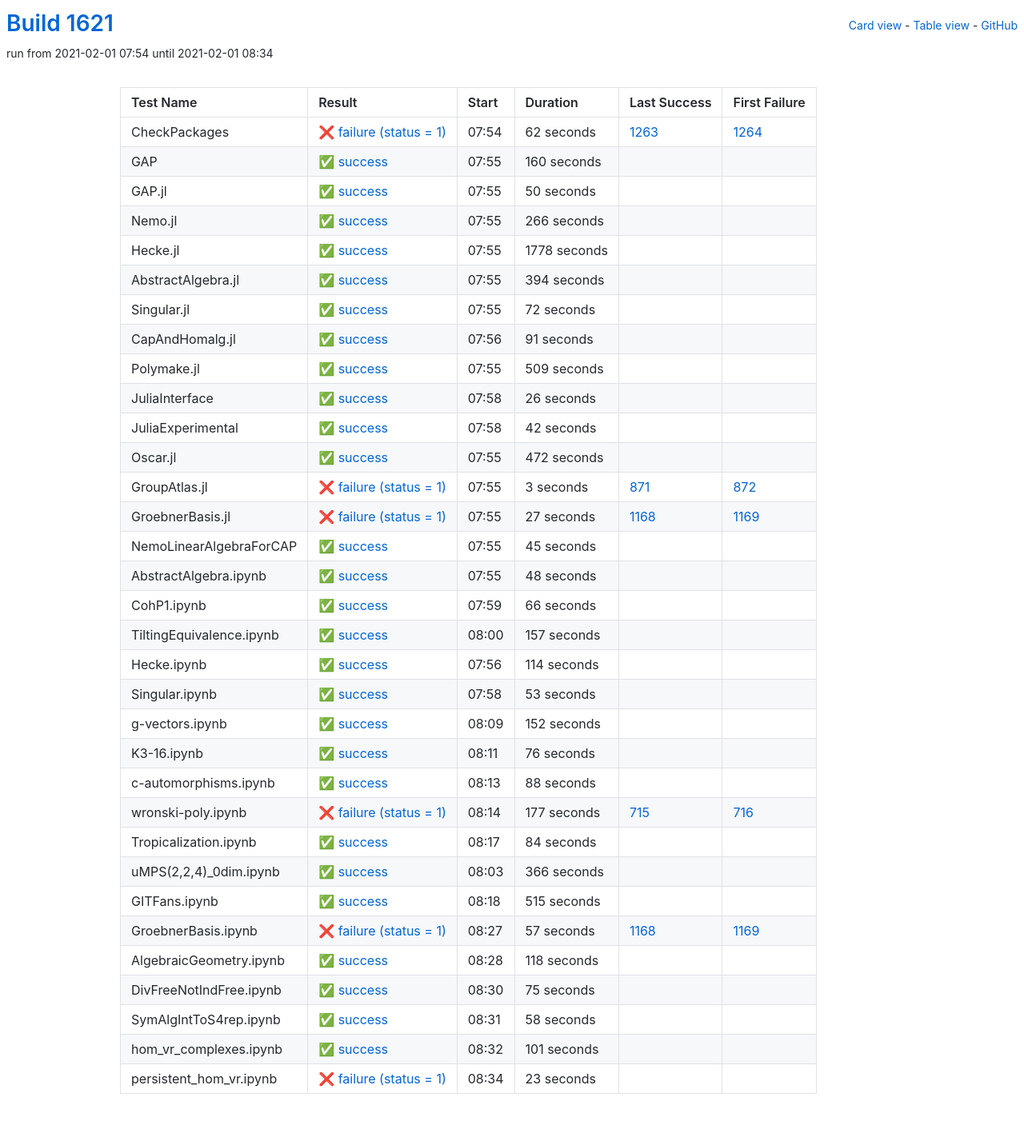
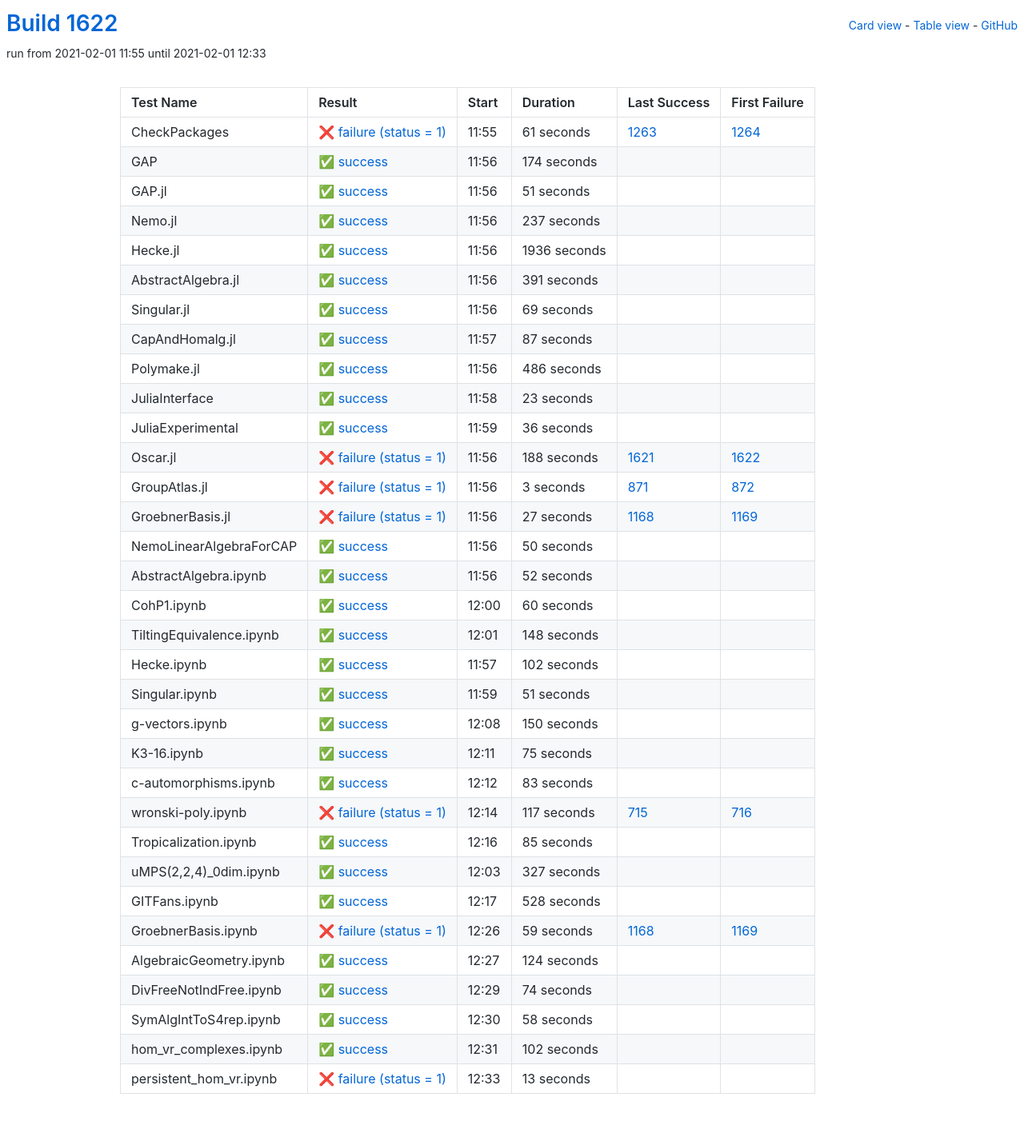
Before and after one commit to oscar-system/oscar-ci-status-stable, a Jekyll site: the page built from table.html, in a window 1280 px wide. Shown: the whole page at 80% size. Built offline with Jekyll 4.4.1, drawn with Linux system fonts in a browser that asks for light colours.

Commit message:
Build #1622

```diff
--- a/_data/ci.yml
+++ b/_data/ci.yml
@@ -1,6 +1,6 @@
 ---
-build: 1621
-build_url: https://oscarci.mathematik.uni-kl.de/job/oscar-stable/1621/
+build: 1622
+build_url: https://oscarci.mathematik.uni-kl.de/job/oscar-stable/1622/
 job: oscar-stable
 organization: oscar-system
 repo: oscar-ci-status-stable
@@ -8,152 +8,152 @@ repourl: https://github.com/oscar-system/oscar-ci-status-stable
 tests:
 - name: CheckPackages
   id: checkpackages
-  log: https://oscarci.mathematik.uni-kl.de/job/oscar-stable/1621/artifact/logs/build-1621/CheckPackages.log
-  start: 2021-02-01 07:54
+  log: https://oscarci.mathematik.uni-kl.de/job/oscar-stable/1622/artifact/logs/build-1622/CheckPackages.log
+  start: 2021-02-01 11:55
   success: false
   exitcode: 1
   status: failure
-  duration: 62
+  duration: 61
   last_success: 1263
   last_success_url: https://oscarci.mathematik.uni-kl.de/job/oscar-stable/1263/
   first_failure: 1264
   first_failure_url: https://oscarci.mathematik.uni-kl.de/job/oscar-stable/1264/
 - name: GAP
   id: gap
-  log: https://oscarci.mathematik.uni-kl.de/job/oscar-stable/1621/artifact/logs/build-1621/GAP.log
-  start: 2021-02-01 07:55
+  log: https://oscarci.mathematik.uni-kl.de/job/oscar-stable/1622/artifact/logs/build-1622/GAP.log
+  start: 2021-02-01 11:56
   success: true
   exitcode: 0
   status: success
-  duration: 160
+  duration: 174
   last_success: false
   last_success_url:
   first_failure: false
   first_failure_url:
 - name: GAP.jl
   id: gap-jl
-  log: https://oscarci.mathematik.uni-kl.de/job/oscar-stable/1621/artifact/logs/build-1621/GAP.jl.log
-  start: 2021-02-01 07:55
+  log: https://oscarci.mathematik.uni-kl.de/job/oscar-stable/1622/artifact/logs/build-1622/GAP.jl.log
+  start: 2021-02-01 11:56
   success: true
   exitcode: 0
   status: success
-  duration: 50
+  duration: 51
   last_success: false
   last_success_url:
   first_failure: false
   first_failure_url:
 - name: Nemo.jl
   id: nemo-jl
-  log: https://oscarci.mathematik.uni-kl.de/job/oscar-stable/1621/artifact/logs/build-1621/Nemo.jl.log
-  start: 2021-02-01 07:55
+  log: https://oscarci.mathematik.uni-kl.de/job/oscar-stable/1622/artifact/logs/build-1622/Nemo.jl.log
+  start: 2021-02-01 11:56
   success: true
   exitcode: 0
   status: success
-  duration: 266
+  duration: 237
   last_success: false
   last_success_url:
   first_failure: false
   first_failure_url:
 - name: Hecke.jl
   id: hecke-jl
-  log: https://oscarci.mathematik.uni-kl.de/job/oscar-stable/1621/artifact/logs/build-1621/Hecke.jl.log
-  start: 2021-02-01 07:55
+  log: https://oscarci.mathematik.uni-kl.de/job/oscar-stable/1622/artifact/logs/build-1622/Hecke.jl.log
+  start: 2021-02-01 11:56
   success: true
   exitcode: 0
   status: success
-  duration: 1778
+  duration: 1936
   last_success: false
   last_success_url:
   first_failure: false
   first_failure_url:
 - name: AbstractAlgebra.jl
   id: abstractalgebra-jl
-  log: https://oscarci.mathematik.uni-kl.de/job/oscar-stable/1621/artifact/logs/build-1621/AbstractAlgebra.jl.log
-  start: 2021-02-01 07:55
+  log: https://oscarci.mathematik.uni-kl.de/job/oscar-stable/1622/artifact/logs/build-1622/AbstractAlgebra.jl.log
+  start: 2021-02-01 11:56
   success: true
   exitcode: 0
   status: success
-  duration: 394
+  duration: 391
   last_success: false
   last_success_url:
   first_failure: false
   first_failure_url:
 - name: Singular.jl
   id: singular-jl
-  log: https://oscarci.mathematik.uni-kl.de/job/oscar-stable/1621/artifact/logs/build-1621/Singular.jl.log
-  start: 2021-02-01 07:55
+  log: https://oscarci.mathematik.uni-kl.de/job/oscar-stable/1622/artifact/logs/build-1622/Singular.jl.log
+  start: 2021-02-01 11:56
   success: true
   exitcode: 0
   status: success
-  duration: 72
+  duration: 69
   last_success: false
   last_success_url:
   first_failure: false
   first_failure_url:
 - name: CapAndHomalg.jl
   id: capandhomalg-jl
-  log: https://oscarci.mathematik.uni-kl.de/job/oscar-stable/1621/artifact/logs/build-1621/CapAndHomalg.jl.log
-  start: 2021-02-01 07:56
+  log: https://oscarci.mathematik.uni-kl.de/job/oscar-stable/1622/artifact/logs/build-1622/CapAndHomalg.jl.log
+  start: 2021-02-01 11:57
   success: true
   exitcode: 0
   status: success
-  duration: 91
+  duration: 87
   last_success: false
   last_success_url:
   first_failure: false
   first_failure_url:
 - name: Polymake.jl
   id: polymake-jl
-  log: https://oscarci.mathematik.uni-kl.de/job/oscar-stable/1621/artifact/logs/build-1621/Polymake.jl.log
-  start: 2021-02-01 07:55
+  log: https://oscarci.mathematik.uni-kl.de/job/oscar-stable/1622/artifact/logs/build-1622/Polymake.jl.log
+  start: 2021-02-01 11:56
   success: true
   exitcode: 0
   status: success
-  duration: 509
+  duration: 486
   last_success: false
   last_success_url:
   first_failure: false
   first_failure_url:
 - name: JuliaInterface
   id: juliainterface
-  log: https://oscarci.mathematik.uni-kl.de/job/oscar-stable/1621/artifact/logs/build-1621/JuliaInterface.log
-  start: 2021-02-01 07:58
+  log: https://oscarci.mathematik.uni-kl.de/job/oscar-stable/1622/artifact/logs/build-1622/JuliaInterface.log
+  start: 2021-02-01 11:58
   success: true
   exitcode: 0
   status: success
-  duration: 26
+  duration: 23
   last_success: false
   last_success_url:
   first_failure: false
   first_failure_url:
 - name: JuliaExperimental
   id: juliaexperimental
-  log: https://oscarci.mathematik.uni-kl.de/job/oscar-stable/1621/artifact/logs/build-1621/JuliaExperimental.log
-  start: 2021-02-01 07:58
+  log: https://oscarci.mathematik.uni-kl.de/job/oscar-stable/1622/artifact/logs/build-1622/JuliaExperimental.log
+  start: 2021-02-01 11:59
   success: true
   exitcode: 0
   status: success
-  duration: 42
+  duration: 36
   last_success: false
   last_success_url:
   first_failure: false
   first_failure_url:
 - name: Oscar.jl
   id: oscar-jl
-  log: https://oscarci.mathematik.uni-kl.de/job/oscar-stable/1621/artifact/logs/build-1621/Oscar.jl.log
-  start: 2021-02-01 07:55
-  success: true
-  exitcode: 0
-  status: success
-  duration: 472
-  last_success: false
-  last_success_url:
-  first_failure: false
-  first_failure_url:
+  log: https://oscarci.mathematik.uni-kl.de/job/oscar-stable/1622/artifact/logs/build-1622/Oscar.jl.log
+  start: 2021-02-01 11:56
+  success: false
+  exitcode: 1
+  status: failure
+  duration: 188
+  last_success: 1621
+  last_success_url: https://oscarci.mathematik.uni-kl.de/job/oscar-stable/1621/
+  first_failure: 1622
+  first_failure_url: https://oscarci.mathematik.uni-kl.de/job/oscar-stable/1622/
 - name: GroupAtlas.jl
   id: groupatlas-jl
-  log: https://oscarci.mathematik.uni-kl.de/job/oscar-stable/1621/artifact/logs/build-1621/GroupAtlas.jl.log
-  start: 2021-02-01 07:55
+  log: https://oscarci.mathematik.uni-kl.de/job/oscar-stable/1622/artifact/logs/build-1622/GroupAtlas.jl.log
+  start: 2021-02-01 11:56
   success: false
   exitcode: 1
   status: failure
@@ -164,8 +164,8 @@ tests:
   first_failure_url: https://oscarci.mathematik.uni-kl.de/job/oscar-stable/872/
 - name: GroebnerBasis.jl
   id: groebnerbasis-jl
-  log: https://oscarci.mathematik.uni-kl.de/job/oscar-stable/1621/artifact/logs/build-1621/GroebnerBasis.jl.log
-  start: 2021-02-01 07:55
+  log: https://oscarci.mathematik.uni-kl.de/job/oscar-stable/1622/artifact/logs/build-1622/GroebnerBasis.jl.log
+  start: 2021-02-01 11:56
   success: false
   exitcode: 1
   status: failure
@@ -176,188 +176,92 @@ tests:
   first_failure_url: https://oscarci.mathematik.uni-kl.de/job/oscar-stable/1169/
 - name: NemoLinearAlgebraForCAP
   id: nemolinearalgebraforcap
-  log: https://oscarci.mathematik.uni-kl.de/job/oscar-stable/1621/artifact/logs/build-1621/NemoLinearAlgebraForCAP.log
-  start: 2021-02-01 07:55
+  log: https://oscarci.mathematik.uni-kl.de/job/oscar-stable/1622/artifact/logs/build-1622/NemoLinearAlgebraForCAP.log
+  start: 2021-02-01 11:56
   success: true
   exitcode: 0
   status: success
-  duration: 45
+  duration: 50
   last_success: false
   last_success_url:
   first_failure: false
   first_failure_url:
 - name: AbstractAlgebra.ipynb
   id: abstractalgebra-ipynb
-  log: https://oscarci.mathematik.uni-kl.de/job/oscar-stable/1621/artifact/logs/build-1621/AbstractAlgebra.ipynb.log
-  start: 2021-02-01 07:55
+  log: https://oscarci.mathematik.uni-kl.de/job/oscar-stable/1622/artifact/logs/build-1622/AbstractAlgebra.ipynb.log
+  start: 2021-02-01 11:56
   success: true
   exitcode: 0
   status: success
-  duration: 48
+  duration: 52
   last_success: false
   last_success_url:
   first_failure: false
   first_failure_url:
 - name: CohP1.ipynb
   id: cohp1-ipynb
-  log: https://oscarci.mathematik.uni-kl.de/job/oscar-stable/1621/artifact/logs/build-1621/CohP1.ipynb.log
-  start: 2021-02-01 07:59
+  log: https://oscarci.mathematik.uni-kl.de/job/oscar-stable/1622/artifact/logs/build-1622/CohP1.ipynb.log
+  start: 2021-02-01 12:00
   success: true
   exitcode: 0
   status: success
-  duration: 66
+  duration: 60
   last_success: false
   last_success_url:
   first_failure: false
   first_failure_url:
 - name: TiltingEquivalence.ipynb
   id: tiltingequivalence-ipynb
-  log: https://oscarci.mathematik.uni-kl.de/job/oscar-stable/1621/artifact/logs/build-1621/TiltingEquivalence.ipynb.log
-  start: 2021-02-01 08:00
+  log: https://oscarci.mathematik.uni-kl.de/job/oscar-stable/1622/artifact/logs/build-1622/TiltingEquivalence.ipynb.log
+  start: 2021-02-01 12:01
   success: true
   exitcode: 0
   status: success
-  duration: 157
+  duration: 148
   last_success: false
   last_success_url:
   first_failure: false
   first_failure_url:
 - name: Hecke.ipynb
   id: hecke-ipynb
-  log: https://oscarci.mathematik.uni-kl.de/job/oscar-stable/1621/artifact/logs/build-1621/Hecke.ipynb.log
-  start: 2021-02-01 07:56
+  log: https://oscarci.mathematik.uni-kl.de/job/oscar-stable/1622/artifact/logs/build-1622/Hecke.ipynb.log
+  start: 2021-02-01 11:57
   success: true
   exitcode: 0
   status: success
-  duration: 114
+  duration: 102
   last_success: false
   last_success_url:
   first_failure: false
   first_failure_url:
 - name: Singular.ipynb
   id: singular-ipynb
-  log: https://oscarci.mathematik.uni-kl.de/job/oscar-stable/1621/artifact/logs/build-1621/Singular.ipynb.log
-  start: 2021-02-01 07:58
+  log: https://oscarci.mathematik.uni-kl.de/job/oscar-stable/1622/artifact/logs/build-1622/Singular.ipynb.log
+  start: 2021-02-01 11:59
   success: true
   exitcode: 0
   status: success
-  duration: 53
+  duration: 51
   last_success: false
   last_success_url:
   first_failure: false
   first_failure_url:
 - name: g-vectors.ipynb
   id: g-vectors-ipynb
-  log: https://oscarci.mathematik.uni-kl.de/job/oscar-stable/1621/artifact/logs/build-1621/g-vectors.ipynb.log
-  start: 2021-02-01 08:09
+  log: https://oscarci.mathematik.uni-kl.de/job/oscar-stable/1622/artifact/logs/build-1622/g-vectors.ipynb.log
+  start: 2021-02-01 12:08
   success: true
   exitcode: 0
   status: success
-  duration: 152
+  duration: 150
   last_success: false
   last_success_url:
   first_failure: false
   first_failure_url:
 - name: K3-16.ipynb
   id: k3-16-ipynb
-  log: https://oscarci.mathematik.uni-kl.de/job/oscar-stable/1621/artifact/logs/build-1621/K3-16.ipynb.log
-  start: 2021-02-01 08:11
-  success: true
-  exitcode: 0
-  status: success
-  duration: 76
-  last_success: false
-  last_success_url:
-  first_failure: false
-  first_failure_url:
-- name: c-automorphisms.ipynb
-  id: c-automorphisms-ipynb
-  log: https://oscarci.mathematik.uni-kl.de/job/oscar-stable/1621/artifact/logs/build-1621/c-automorphisms.ipynb.log
-  start: 2021-02-01 08:13
-  success: true
-  exitcode: 0
-  status: success
-  duration: 88
-  last_success: false
-  last_success_url:
-  first_failure: false
-  first_failure_url:
-- name: wronski-poly.ipynb
-  id: wronski-poly-ipynb
-  log: https://oscarci.mathematik.uni-kl.de/job/oscar-stable/1621/artifact/logs/build-1621/wronski-poly.ipynb.log
-  start: 2021-02-01 08:14
-  success: false
-  exitcode: 1
-  status: failure
-  duration: 177
-  last_success: 715
-  last_success_url: https://oscarci.mathematik.uni-kl.de/job/oscar-stable/715/
-  first_failure: 716
-  first_failure_url: https://oscarci.mathematik.uni-kl.de/job/oscar-stable/716/
-- name: Tropicalization.ipynb
-  id: tropicalization-ipynb
-  log: https://oscarci.mathematik.uni-kl.de/job/oscar-stable/1621/artifact/logs/build-1621/Tropicalization.ipynb.log
-  start: 2021-02-01 08:17
-  success: true
-  exitcode: 0
-  status: success
-  duration: 84
-  last_success: false
-  last_success_url:
-  first_failure: false
-  first_failure_url:
-- name: uMPS(2,2,4)_0dim.ipynb
-  id: umps-2-2-4-0dim-ipynb
-  log: https://oscarci.mathematik.uni-kl.de/job/oscar-stable/1621/artifact/logs/build-1621/uMPS-2-2-4-_0dim.ipynb.log
-  start: 2021-02-01 08:03
-  success: true
-  exitcode: 0
-  status: success
-  duration: 366
-  last_success: false
-  last_success_url:
-  first_failure: false
-  first_failure_url:
-- name: GITFans.ipynb
-  id: gitfans-ipynb
-  log: https://oscarci.mathematik.uni-kl.de/job/oscar-stable/1621/artifact/logs/build-1621/GITFans.ipynb.log
-  start: 2021-02-01 08:18
-  success: true
-  exitcode: 0
-  status: success
-  duration: 515
-  last_success: false
-  last_success_url:
-  first_failure: false
-  first_failure_url:
-- name: GroebnerBasis.ipynb
-  id: groebnerbasis-ipynb
-  log: https://oscarci.mathematik.uni-kl.de/job/oscar-stable/1621/artifact/logs/build-1621/GroebnerBasis.ipynb.log
-  start: 2021-02-01 08:27
-  success: false
-  exitcode: 1
-  status: failure
-  duration: 57
-  last_success: 1168
-  last_success_url: https://oscarci.mathematik.uni-kl.de/job/oscar-stable/1168/
-  first_failure: 1169
-  first_failure_url: https://oscarci.mathematik.uni-kl.de/job/oscar-stable/1169/
-- name: AlgebraicGeometry.ipynb
-  id: algebraicgeometry-ipynb
-  log: https://oscarci.mathematik.uni-kl.de/job/oscar-stable/1621/artifact/logs/build-1621/AlgebraicGeometry.ipynb.log
-  start: 2021-02-01 08:28
-  success: true
-  exitcode: 0
-  status: success
-  duration: 118
-  last_success: false
-  last_success_url:
-  first_failure: false
-  first_failure_url:
-- name: DivFreeNotIndFree.ipynb
-  id: divfreenotindfree-ipynb
-  log: https://oscarci.mathematik.uni-kl.de/job/oscar-stable/1621/artifact/logs/build-1621/DivFreeNotIndFree.ipynb.log
-  start: 2021-02-01 08:30
+  log: https://oscarci.mathematik.uni-kl.de/job/oscar-stable/1622/artifact/logs/build-1622/K3-16.ipynb.log
+  start: 2021-02-01 12:11
   success: true
   exitcode: 0
   status: success
@@ -366,10 +270,106 @@ tests:
   last_success_url:
   first_failure: false
   first_failure_url:
+- name: c-automorphisms.ipynb
+  id: c-automorphisms-ipynb
+  log: https://oscarci.mathematik.uni-kl.de/job/oscar-stable/1622/artifact/logs/build-1622/c-automorphisms.ipynb.log
+  start: 2021-02-01 12:12
+  success: true
+  exitcode: 0
+  status: success
+  duration: 83
+  last_success: false
+  last_success_url:
+  first_failure: false
+  first_failure_url:
+- name: wronski-poly.ipynb
+  id: wronski-poly-ipynb
+  log: https://oscarci.mathematik.uni-kl.de/job/oscar-stable/1622/artifact/logs/build-1622/wronski-poly.ipynb.log
+  start: 2021-02-01 12:14
+  success: false
+  exitcode: 1
+  status: failure
+  duration: 117
+  last_success: 715
+  last_success_url: https://oscarci.mathematik.uni-kl.de/job/oscar-stable/715/
+  first_failure: 716
+  first_failure_url: https://oscarci.mathematik.uni-kl.de/job/oscar-stable/716/
+- name: Tropicalization.ipynb
+  id: tropicalization-ipynb
+  log: https://oscarci.mathematik.uni-kl.de/job/oscar-stable/1622/artifact/logs/build-1622/Tropicalization.ipynb.log
+  start: 2021-02-01 12:16
+  success: true
+  exitcode: 0
+  status: success
+  duration: 85
+  last_success: false
+  last_success_url:
+  first_failure: false
+  first_failure_url:
+- name: uMPS(2,2,4)_0dim.ipynb
+  id: umps-2-2-4-0dim-ipynb
+  log: https://oscarci.mathematik.uni-kl.de/job/oscar-stable/1622/artifact/logs/build-1622/uMPS-2-2-4-_0dim.ipynb.log
+  start: 2021-02-01 12:03
+  success: true
+  exitcode: 0
+  status: success
+  duration: 327
+  last_success: false
+  last_success_url:
+  first_failure: false
+  first_failure_url:
+- name: GITFans.ipynb
+  id: gitfans-ipynb
+  log: https://oscarci.mathematik.uni-kl.de/job/oscar-stable/1622/artifact/logs/build-1622/GITFans.ipynb.log
+  start: 2021-02-01 12:17
+  success: true
+  exitcode: 0
+  status: success
+  duration: 528
+  last_success: false
+  last_success_url:
+  first_failure: false
+  first_failure_url:
+- name: GroebnerBasis.ipynb
+  id: groebnerbasis-ipynb
+  log: https://oscarci.mathematik.uni-kl.de/job/oscar-stable/1622/artifact/logs/build-1622/GroebnerBasis.ipynb.log
+  start: 2021-02-01 12:26
+  success: false
+  exitcode: 1
+  status: failure
+  duration: 59
+  last_success: 1168
+  last_success_url: https://oscarci.mathematik.uni-kl.de/job/oscar-stable/1168/
+  first_failure: 1169
+  first_failure_url: https://oscarci.mathematik.uni-kl.de/job/oscar-stable/1169/
+- name: AlgebraicGeometry.ipynb
+  id: algebraicgeometry-ipynb
+  log: https://oscarci.mathematik.uni-kl.de/job/oscar-stable/1622/artifact/logs/build-1622/AlgebraicGeometry.ipynb.log
+  start: 2021-02-01 12:27
+  success: true
+  exitcode: 0
+  status: success
+  duration: 124
+  last_success: false
+  last_success_url:
+  first_failure: false
+  first_failure_url:
+- name: DivFreeNotIndFree.ipynb
+  id: divfreenotindfree-ipynb
+  log: https://oscarci.mathematik.uni-kl.de/job/oscar-stable/1622/artifact/logs/build-1622/DivFreeNotIndFree.ipynb.log
+  start: 2021-02-01 12:29
+  success: true
+  exitcode: 0
+  status: success
+  duration: 74
+  last_success: false
+  last_success_url:
+  first_failure: false
+  first_failure_url:
 - name: SymAlgIntToS4rep.ipynb
   id: symalginttos4rep-ipynb
-  log: https://oscarci.mathematik.uni-kl.de/job/oscar-stable/1621/artifact/logs/build-1621/SymAlgIntToS4rep.ipynb.log
-  start: 2021-02-01 08:31
+  log: https://oscarci.mathematik.uni-kl.de/job/oscar-stable/1622/artifact/logs/build-1622/SymAlgIntToS4rep.ipynb.log
+  start: 2021-02-01 12:30
   success: true
   exitcode: 0
   status: success
@@ -380,24 +380,24 @@ tests:
   first_failure_url:
 - name: hom_vr_complexes.ipynb
   id: hom-vr-complexes-ipynb
-  log: https://oscarci.mathematik.uni-kl.de/job/oscar-stable/1621/artifact/logs/build-1621/hom_vr_complexes.ipynb.log
-  start: 2021-02-01 08:32
+  log: https://oscarci.mathematik.uni-kl.de/job/oscar-stable/1622/artifact/logs/build-1622/hom_vr_complexes.ipynb.log
+  start: 2021-02-01 12:31
   success: true
   exitcode: 0
   status: success
-  duration: 101
+  duration: 102
   last_success: false
   last_success_url:
   first_failure: false
   first_failure_url:
 - name: persistent_hom_vr.ipynb
   id: persistent-hom-vr-ipynb
-  log: https://oscarci.mathematik.uni-kl.de/job/oscar-stable/1621/artifact/logs/build-1621/persistent_hom_vr.ipynb.log
-  start: 2021-02-01 08:34
+  log: https://oscarci.mathematik.uni-kl.de/job/oscar-stable/1622/artifact/logs/build-1622/persistent_hom_vr.ipynb.log
+  start: 2021-02-01 12:33
   success: false
   exitcode: 1
   status: failure
-  duration: 23
+  duration: 13
   last_success: false
   last_success_url:
   first_failure: false
```
Also changed, not shown: README.md.
